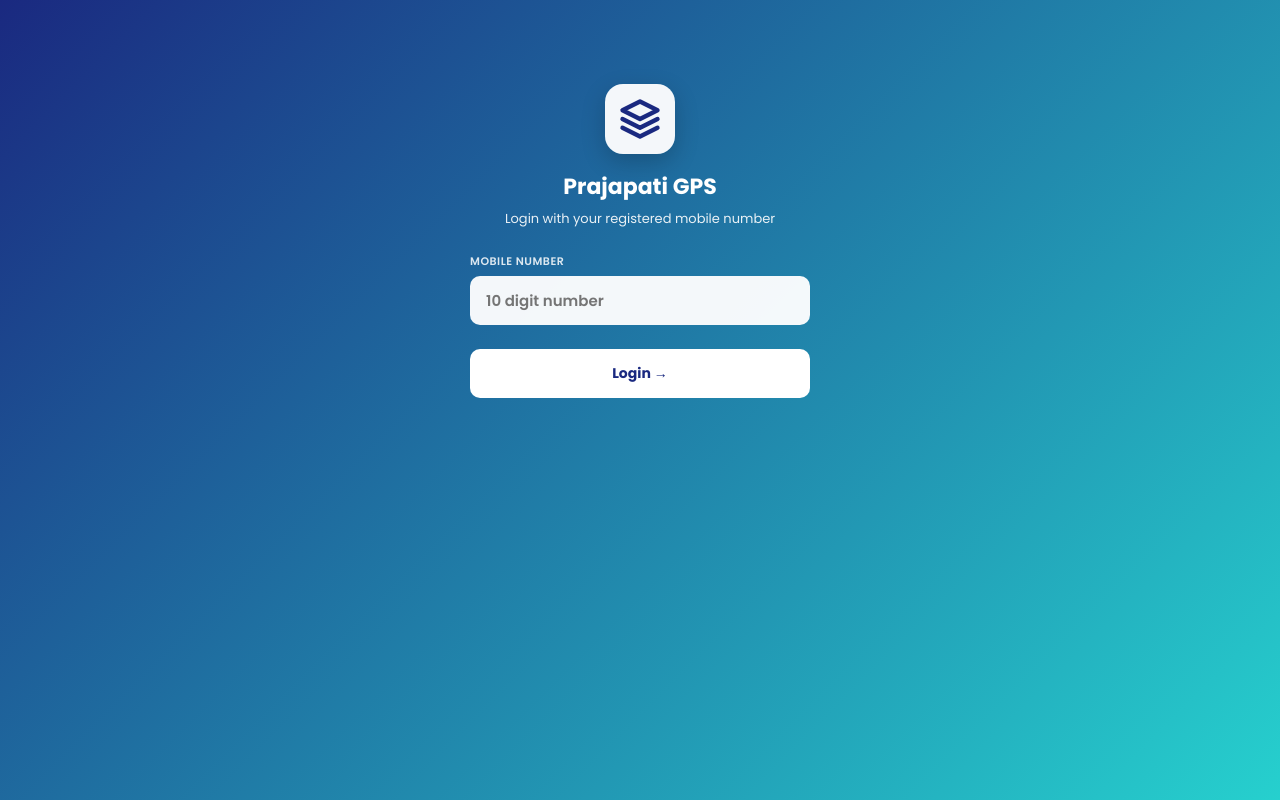
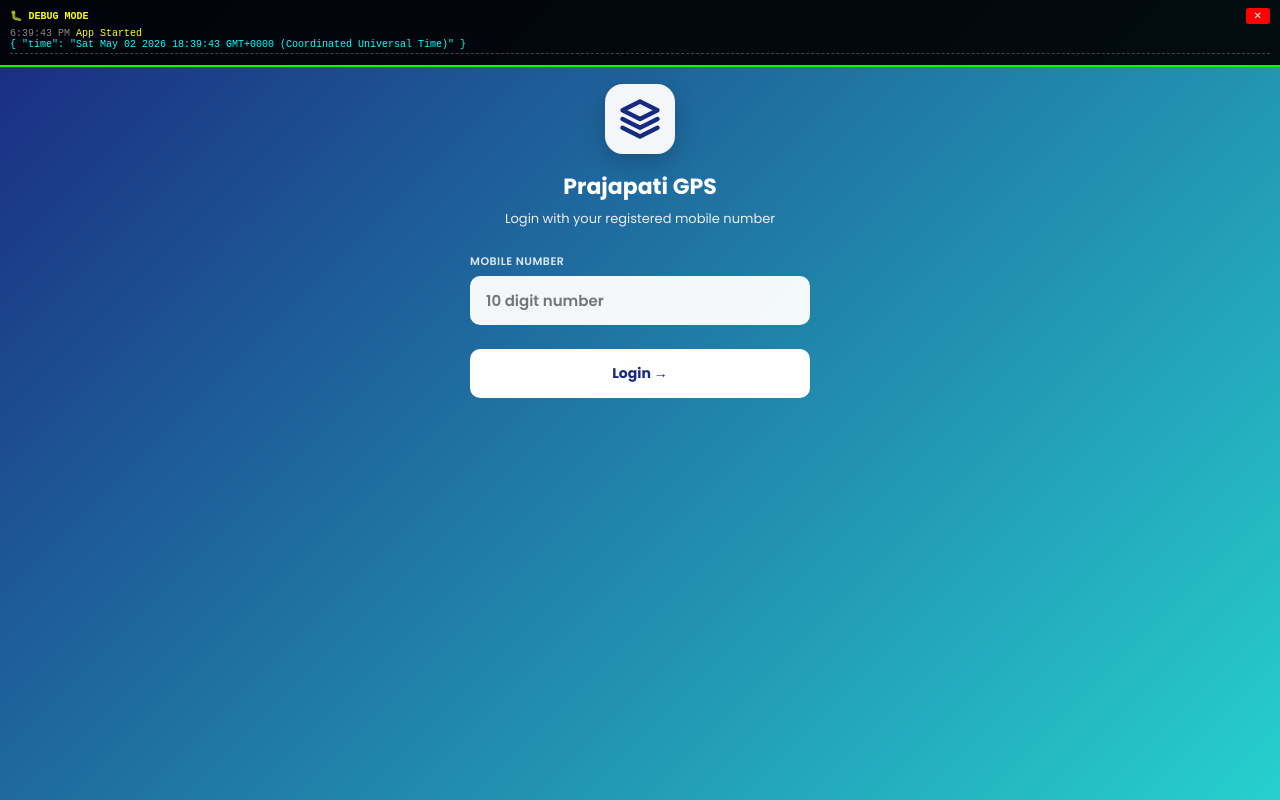
Before and after one commit to shivamprajapati321/prajapati-gps-field-repo, a plain HTML site: page index.html in a window 1280 px wide. Drawn offline with Linux system fonts and the light colour scheme.

Commit message:
index.html

```diff
--- a/index.html
+++ b/index.html
@@ -815,11 +815,70 @@ body.pwa-installed .ios-install-hint { display: none !important; }
   </div>
 </div>
 
+<div id="hiddenCanvas"></div>
+
+<!-- DEBUG PANEL - Shows on screen, no console needed -->
+<div id="debugPanel" style="
+  position: fixed;
+  top: 0;
+  left: 0;
+  right: 0;
+  background: rgba(0, 0, 0, 0.92);
+  color: #00ff00;
+  font-family: monospace;
+  font-size: 10px;
+  padding: 8px 10px;
+  z-index: 99999;
+  max-height: 200px;
+  overflow-y: auto;
+  border-bottom: 2px solid #00ff00;
+  display: none;
+">
+  <div style="display:flex; justify-content:space-between; margin-bottom:4px; align-items:center;">
+    <strong style="color:#ffff00;">🐛 DEBUG MODE</strong>
+    <span onclick="document.getElementById('debugPanel').style.display='none'" style="cursor:pointer; background:#ff0000; color:#fff; padding:2px 8px; border-radius:3px;">✕</span>
+  </div>
+  <div id="debugLog"></div>
+</div>
+
 <canvas id="hiddenCanvas"></canvas>
 <div id="toast"></div>
 
 <script>
 "use strict";
+
+// ─── DEBUG MODE - On-screen logs ───
+function debugLog(label, data) {
+  var panel = document.getElementById('debugPanel');
+  var log = document.getElementById('debugLog');
+  if (!panel || !log) return;
+
+  panel.style.display = 'block';
+
+  var time = new Date().toLocaleTimeString();
+  var dataStr = '';
+  try {
+    dataStr = typeof data === 'object' ? JSON.stringify(data, null, 2) : String(data);
+  } catch (e) {
+    dataStr = '[Circular]';
+  }
+
+  var entry = document.createElement('div');
+  entry.style.borderBottom = '1px dashed #444';
+  entry.style.paddingBottom = '3px';
+  entry.style.marginBottom = '3px';
+  entry.innerHTML = '<span style="color:#888;">' + time + '</span> '
+    + '<span style="color:#ffff00;">' + label + '</span><br>'
+    + '<span style="color:#00ffff;">' + dataStr.replace(/</g, '&lt;') + '</span>';
+  log.appendChild(entry);
+  panel.scrollTop = panel.scrollHeight;
+}
+
+// Show debug panel by default in this debug build
+window.addEventListener('load', function() {
+  document.getElementById('debugPanel').style.display = 'block';
+  debugLog('App Started', { time: new Date().toString() });
+});
 
 var CONFIG = {
   supabaseUrl: 'https://fpbktcgtspqsqpaytslv.supabase.co',
@@ -1246,10 +1305,22 @@ function getCampaignFromAPI(lat, lng, city) {
       campaign_key: campaignKeyValue,
       fetch_url: fetchUrl
     });
+    debugLog('1. Campaign loaded from RPC', {
+      id: state.campaign.id,
+      campaign_key: state.campaign.campaign_key,
+      campaign_name: state.campaign.campaign_name,
+      ALL_FIELDS: Object.keys(state.campaign).join(', ')
+    });
+    debugLog('2. Will fetch settings from URL', fetchUrl);
 
     api(fetchUrl)
       .then(function(rows) {
         console.log('[DEBUG] Settings fetch response:', rows);
+        debugLog('3. Settings API response', {
+          rows_count: rows ? rows.length : 0,
+          first_row: rows && rows[0] ? rows[0] : 'NO ROWS'
+        });
+
         if (rows && rows.length > 0) {
           state.campaign.auto_vehicle_enabled = !!rows[0].auto_vehicle_enabled;
           state.campaign.manual_gps_enabled = !!rows[0].manual_gps_enabled;
@@ -1264,17 +1335,25 @@ function getCampaignFromAPI(lat, lng, city) {
             manual_gps: state.campaign.manual_gps_enabled,
             branding: state.campaign.branding_mode
           });
+          debugLog('4. FINAL FLAGS APPLIED', {
+            auto_vehicle_enabled: state.campaign.auto_vehicle_enabled,
+            manual_gps_enabled: state.campaign.manual_gps_enabled,
+            branding_mode: state.campaign.branding_mode
+          });
         } else {
           console.warn('[Campaign] No settings row returned - using defaults');
+          debugLog('4. NO ROWS - using defaults', 'auto_vehicle=false');
           state.campaign.auto_vehicle_enabled = false;
           state.campaign.manual_gps_enabled = false;
           state.campaign.branding_mode = 'full';
         }
         // ONLY enable Start button AFTER all flags loaded
         document.getElementById('startBtn').disabled = false;
+        debugLog('5. Start button ENABLED', 'Ready');
       })
       .catch(function(err) {
         console.error('[Campaign] Settings fetch FAILED:', err);
+        debugLog('ERROR - Settings fetch FAILED', err.message || String(err));
         state.campaign.auto_vehicle_enabled = false;
         state.campaign.manual_gps_enabled = false;
         state.campaign.branding_mode = 'full';
@@ -1290,14 +1369,23 @@ function getCampaignFromAPI(lat, lng, city) {
 document.getElementById('startBtn').addEventListener('click', function() {
   if (!state.selectedMode || !state.campaign) return;
 
+  // ─── DEBUG: Show what's about to happen ───
+  debugLog('6. START CLICKED - checking flag', {
+    auto_vehicle_enabled: state.campaign.auto_vehicle_enabled,
+    type_of_value: typeof state.campaign.auto_vehicle_enabled,
+    will_skip_vehicle_screen: state.campaign.auto_vehicle_enabled === true
+  });
+
   // ─── AUTO VEHICLE MODE: Skip vehicle entry screen ───
   if (state.campaign.auto_vehicle_enabled === true) {
+    debugLog('7. SKIPPING vehicle screen - going to camera', 'AUTO_OCR mode');
     state.currentVehicle = 'AUTO_OCR'; // Placeholder - real plate read by backend
     state.photosThisSession = 0;
     goToCameraScreen();
     return;
   }
 
+  debugLog('7. NOT auto vehicle - showing vehicle screen', 'manual entry mode');
   goToVehicleScreen();
 });
 
```
